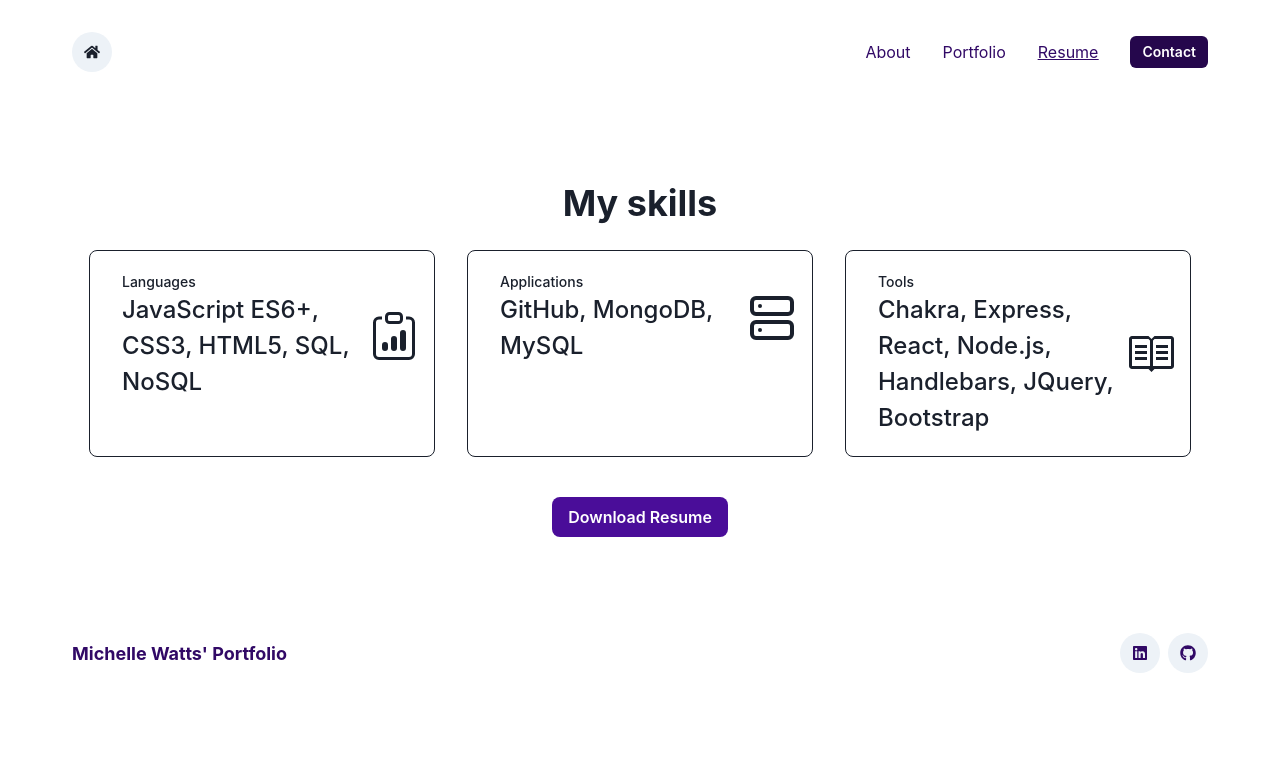
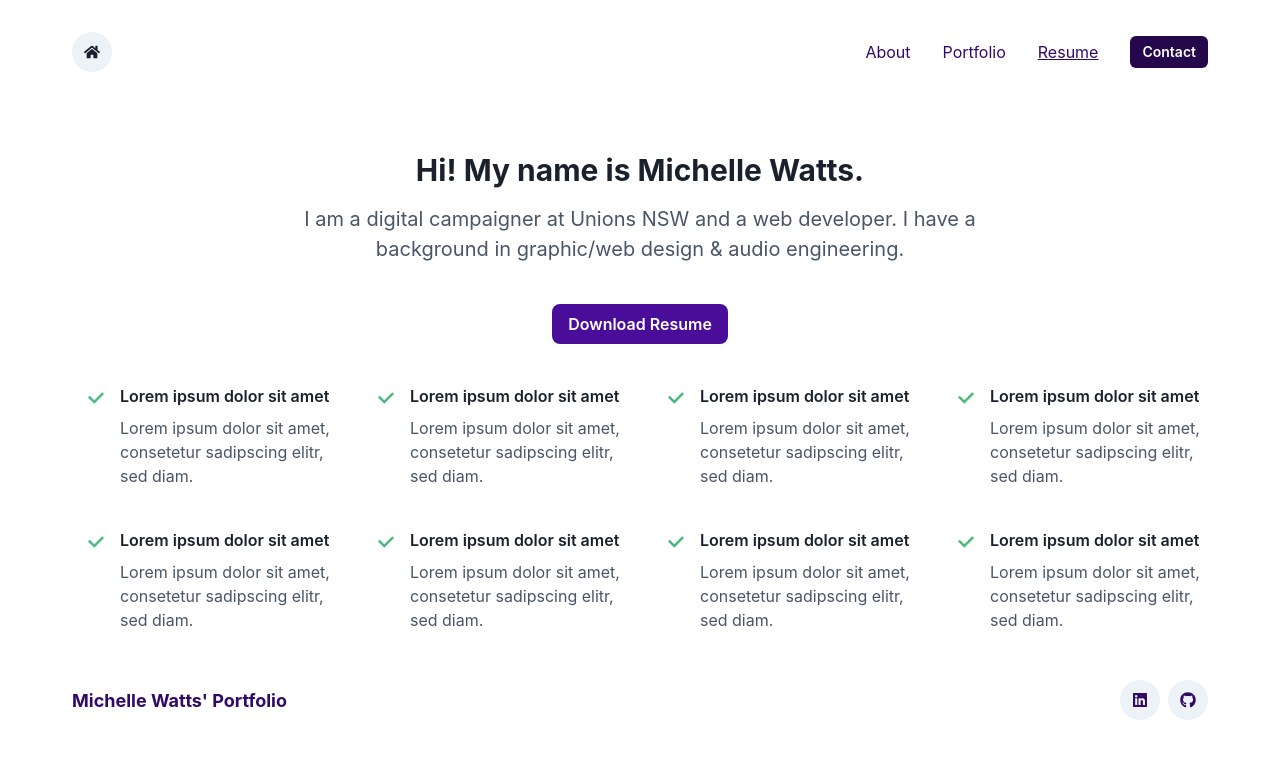
Before and after one commit to michellewatts20000/watts-react-portfolio-chakra, a React (Create React App) app: page /resume in a window 1280 px wide. Shown: the top 758 px of the page. Built offline with nearby package versions, Linux system fonts and the light colour scheme.

Commit message:
project changes

```diff
--- /dev/null
+++ b/src/components/sections/List.js
@@ -0,0 +1,71 @@
+import React from "react";
+import {
+  Box,
+  Container,
+  Heading,
+  SimpleGrid,
+  Icon,
+  Text,
+  Stack,
+  HStack,
+  VStack,
+  Center,
+  Link,
+  Button
+} from '@chakra-ui/react';
+import { CheckIcon } from '@chakra-ui/icons';
+import { motion } from "framer-motion"
+
+// Replace test data with your own
+const features = Array.apply(null, Array(8)).map(function (x, i) {
+  return {
+    id: i,
+    title: 'Lorem ipsum dolor sit amet',
+    text: 'Lorem ipsum dolor sit amet, consetetur sadipscing elitr, sed diam.',
+  };
+});
+
+export default function GridListWithHeading() {
+  return (
+    <Box p={4}>
+      <Stack spacing={4} as={Container} maxW={'3xl'} textAlign={'center'}>
+        <Heading fontSize={'3xl'}>Hi! My name is Michelle Watts.</Heading>
+        <Text color={'gray.600'} fontSize={'xl'}>
+           I am a digital campaigner at Unions NSW and a web developer. I have a background in graphic/web design &amp; audio engineering.
+        </Text>
+      </Stack>
+ <Center mt="10">
+         <Link href="https://drive.google.com/file/d/1krIgipz9jmquz0QYmlm1wQfsUzI-PVIB/view?usp=sharing" isExternal>
+            <motion.div whileHover={{ scale: 1.1, opacity: 1 }}>
+          <Button
+            colorScheme="primary"
+            borderRadius="8px"
+            py="4"
+            px="4"
+            lineHeight="1"
+            size="md"
+          >
+            Download Resume
+          </Button>
+          </motion.div>
+        </Link>
+        </Center>
+      <Container maxW={'6xl'} mt={10}>
+        <SimpleGrid columns={{ base: 1, md: 2, lg: 4 }} spacing={10}>
+          {features.map((feature) => (
+            <HStack key={feature.id} align={'top'}>
+              <Box color={'green.400'} px={2}>
+                <Icon as={CheckIcon} />
+              </Box>
+              <VStack align={'start'}>
+                <Text fontWeight={600}>{feature.title}</Text>
+                <Text color={'gray.600'}>{feature.text}</Text>
+              </VStack>
+            </HStack>
+          ))}
+        </SimpleGrid>
+
+      </Container>
+    </Box>
+  );
+}
--- a/src/components/sections/Project.js
+++ b/src/components/sections/Project.js
@@ -1,5 +1,5 @@
 import React from 'react'
-import {Text, Stack, Flex, Center } from '@chakra-ui/react';
+import {Text, Stack, Flex, Center, Button } from '@chakra-ui/react';
 import { Link } from "@chakra-ui/react"
 import { ExternalLinkIcon } from '@chakra-ui/icons'
 import PropTypes from "prop-types";
@@ -14,32 +14,32 @@ export default function Project({
 
 }) {
   return (
-    <Stack p={5}>
-    <Center>
+    <Stack p={0}>
+    <Center mb="0">
       <Flex
         w={250}
         h={250}
         align={'center'}
         alignItems={'center'}
         justify={'center'}
-
-        // bg={'#CBC3E3'}
-        mb={1}>
-
+        mb={0}>
         {icon}
       </Flex>
       </Center>
 
-      <Text textAlign={["center", "center", "left", "left"]} fontSize= {["28px", "32px"]} lineHeight= "110%" fontWeight={800}>{title}</Text>
+      <Text textAlign={["center", "center", "left", "left"]} fontSize= {["28px", "32px"]} mt="0" lineHeight= "110%" fontWeight={800}>{title}</Text>
 
       <Text textAlign={["center", "center", "left", "left"]} fontSize= {["18px", "20px"]} color={'gray.600'}>{text}</Text>
-
+      <Button>
       <Link color={'#4a0d99'} textAlign={["center", "center", "left", "left"]} href={link1} mr="5" isExternal>
   Deployed App <ExternalLinkIcon mx="2px" />
 </Link>
+</Button>
+<Button>
 <Link color={'#4a0d99'} textAlign={["center", "center", "left", "left"]} href={link2} isExternal>
   GitHub <ExternalLinkIcon mx="2px" />
 </Link>
+</Button>
     </Stack>
  );
 }
--- a/src/components/sections/Statistics.js
+++ b/src/components/sections/Statistics.js
@@ -1,6 +1,10 @@
 import React from "react";
 import {
   Box,
+  Stack,
+  Container,
+  Heading,
+  Text,
   chakra,
   Button,
   Link,
@@ -63,13 +67,13 @@ export default function BasicStatistics() {
 
     >
     <Box maxW="7xl" mx={'auto'} pt={5} px={{ base: 2, sm: 12, md: 17 }}>
-      <chakra.h1
-        textAlign={'center'}
-        fontSize={'4xl'}
-        py={5}
-        fontWeight={'bold'}>
-       My skills
-      </chakra.h1>
+           <Stack spacing={4} as={Container} maxW={'3xl'} mb="5" textAlign={'center'}>
+        <Heading fontSize={'3xl'}>Hi! My name is Michelle Watts.</Heading>
+        <Text color={'gray.600'} fontSize={'xl'}>
+          I am a digital campaigner at Unions NSW and a web developer. I have a background in graphic/web design &amp; audio engineering.
+        </Text>
+      </Stack>
+
       <SimpleGrid columns={{ base: 1, md: 3 }} spacing={{ base: 5, lg: 8 }}>
         <StatsCard
           title={'Languages'}
@@ -104,6 +108,7 @@ export default function BasicStatistics() {
           </motion.div>
         </Link>
         </Center>
+
     </Box>
 
      </Flex>
--- a/src/pages/Portfolio.js
+++ b/src/pages/Portfolio.js
@@ -16,7 +16,7 @@ export default function Portfolio() {
           text={
             'A full-stack app that calculates the amount of unpaid hours and salary you have worked over one year. Admin has access to all the user entries via a login page.'
           }
-          link1={"https://the-right-to-switch-off.herokuapp.com/"}
+          link1={"https://unpaid-overtime.herokuapp.com"}
           link2={"https://github.com/michellewatts20000/unpaid-overtime-calc"}
         />
         <Project
@@ -56,7 +56,7 @@ export default function Portfolio() {
           link2={"https://github.com/michellewatts20000/weather-dashboard"}
         />
         <Project
-          icon={<Center><Image src="https://images.unsplash.com/photo-1542831371-29b0f74f9713?ixid=MnwxMjA3fDB8MHxwaG90by1wYWdlfHx8fGVufDB8fHx8&ixlib=rb-1.2.1&auto=format&fit=crop&w=1650&q=80" rounded={'full'} align={["center", "center", "left", "left"]} alt="Code quiz" /></Center>}
+          icon={<Center><Image src="./img/code-img-land.png" rounded={'2xl'} align={["center", "center", "left", "left"]} alt="Code quiz" /></Center>}
           title={'Code quiz'}
           text={
             'You have 75 seconds to answer 5 coding questions. Once you have finished the quiz you will be asked to enter your initials to get yourself on the high scores table.'
--- a/src/pages/Resume.js
+++ b/src/pages/Resume.js
@@ -1,12 +1,16 @@
 import React from "react";
-import Statistics from "../components/sections/Statistics";
+// import Statistics from "../components/sections/Statistics";
+import List from "../components/sections/List";
 import MainPage from "../components/layouts/MainPage";
 
 
 export default function Portfolio() {
   return (
     <MainPage>
-<Statistics />
+      {/* <Statistics/> */}
+        <List/>
+
+
     </MainPage>
   );
 }
```
Also changed, not shown: public/img/code-img-land.png (added), public/img/code-img.png (added).
